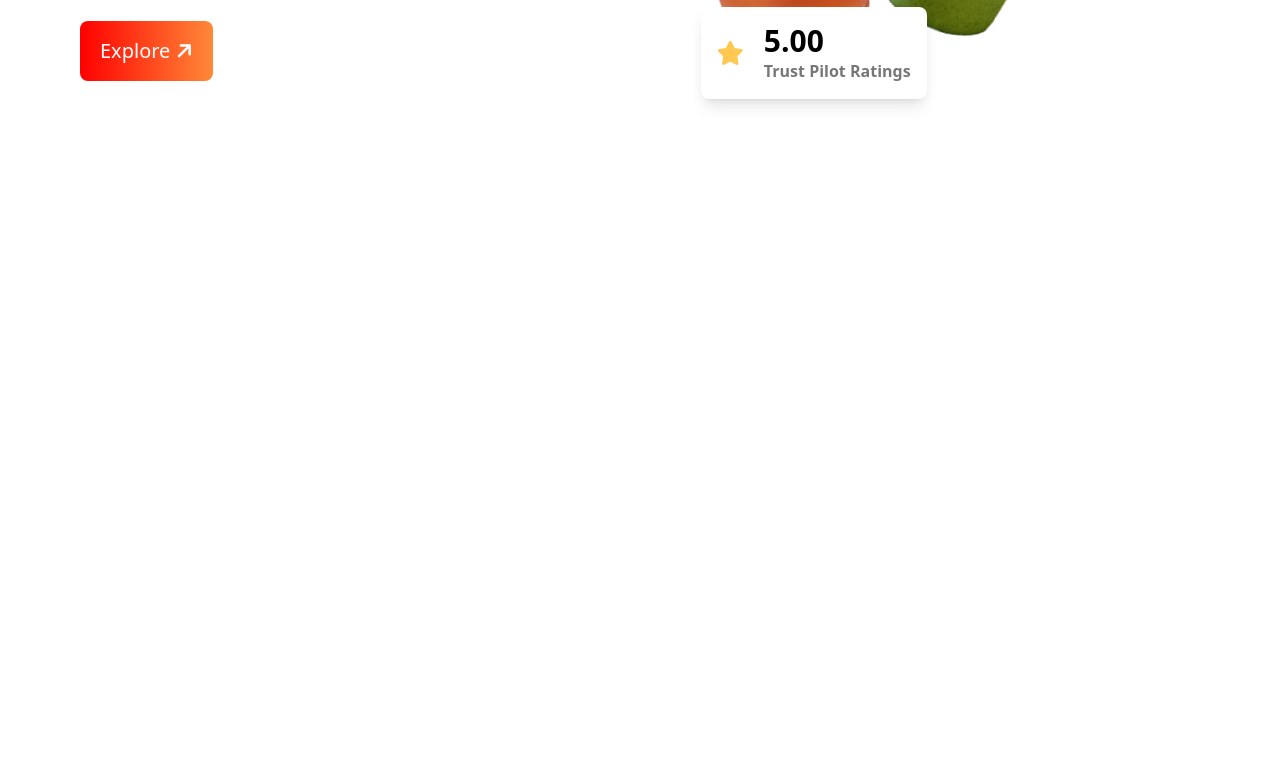
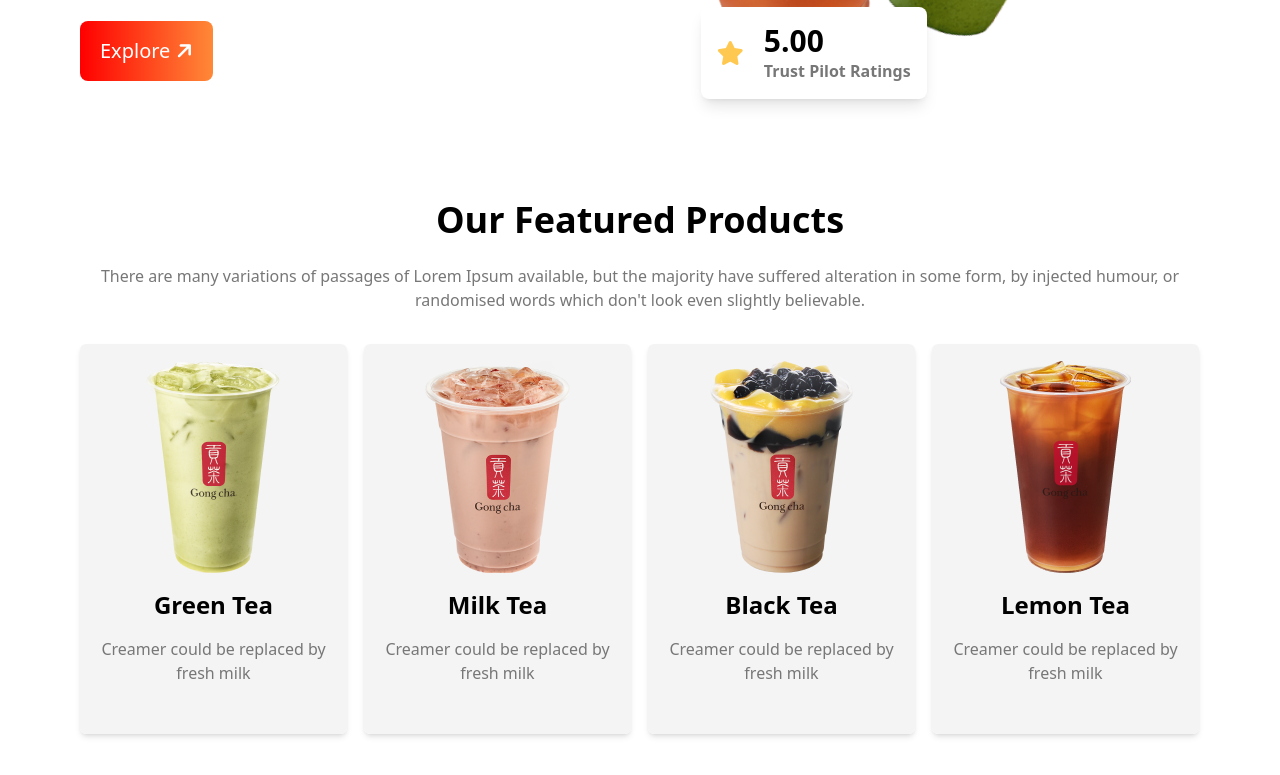
Before and after one commit to mufassir-mahmud/Ph-Batch-10-Module-13-Laziz-JuiceBar, a plain HTML site: page index.html in a window 1280 px wide. Shown: the part 417-1192 px from the top of the page. Before the commit the page ends 800 px from the top, so only its background shows below. Drawn offline with nearby package versions, Linux system fonts and the light colour scheme.

Commit message:
feature done

```diff
--- a/index.html
+++ b/index.html
@@ -24,7 +24,7 @@
 <body>
     <main class="max-w-screen-2xl mx-auto px-16 lg:px-20 ">
         <!-- Header Section -->
-         <header class="flex pt-10 mb-20 justify-between items-center">
+         <header class="md:flex pt-10 mb-20 justify-between items-center">
             <!-- Text-content -->
              <div>
                 <h1 class="text-5xl md:text-7xl font-bold">It's good <br>
@@ -54,7 +54,37 @@
                </div>
               </div>
          </header>
-
+          <!-- Header Section End -->
+           <!-- Feature Section -->
+        <section class="my-12">
+            <div class="py-8 text-center" >
+                <h2 class="text-4xl font-semibold">Our Featured Products</h2> <br>
+                <p class="text-base text-[#777777]">There are many variations of passages of Lorem Ipsum available, but the majority have suffered alteration in some form, by injected humour, or randomised words which don't look even slightly believable. </p>
+            </div>
+            <!-- Feature Card -->
+             <div class="grid gap-4 grid-cols-1 md:grid-cols-2 lg:grid-cols-4" >
+                <div class="space-y-4 s text-center p-4 w-[267px] h-[390px] bg-gradient-to-r from-[#F4F4F4] to-[#F4F4F4] rounded-md shadow-md" >
+                    <img src="images/tea-1.png" alt="" class="mx-auto">
+                    <h3 class="text-2xl font-semibold">Green Tea</h3>
+                    <p class="text-base text-[#777777]">Creamer could be replaced by fresh milk</p>
+                </div>
+                <div class="space-y-4 text-center p-4 w-[267px] h-[390px] bg-gradient-to-r from-[#F4F4F4] to-[#F4F4F4] rounded-md shadow-md">
+                    <img src="images/tea-2.png" alt="" class="mx-auto">
+                    <h3 class="text-2xl font-semibold">Milk Tea</h3>
+                    <p class="text-base text-[#777777]">Creamer could be replaced by fresh milk</p>
+                </div>
+                <div class="space-y-4 text-center p-4 w-[267px] h-[390px] bg-gradient-to-r from-[#F4F4F4] to-[#F4F4F4] rounded-md shadow-md">
+                    <img src="images/tea-3.png" alt="" class="mx-auto">
+                    <h3 class="text-2xl font-semibold">Black Tea</h3>
+                    <p class="text-base text-[#777777]">Creamer could be replaced by fresh milk</p>
+                </div>
+                <div class="space-y-4 text-center p-4 w-[267px] h-[390px] bg-gradient-to-r from-[#F4F4F4] to-[#F4F4F4] rounded-md shadow-md">
+                    <img src="images/tea-4.png" alt="" class="mx-auto">
+                    <h3 class="text-2xl font-semibold">Lemon Tea</h3>
+                    <p class="text-base text-[#777777]">Creamer could be replaced by fresh milk</p>
+                </div>
+             </div>
+        </section>
     </main>
 </body>
 </html>
```
